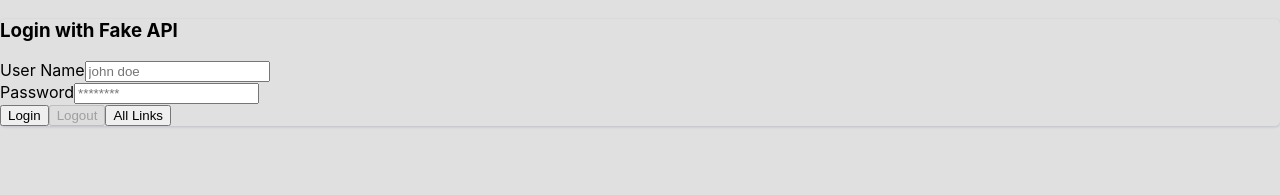
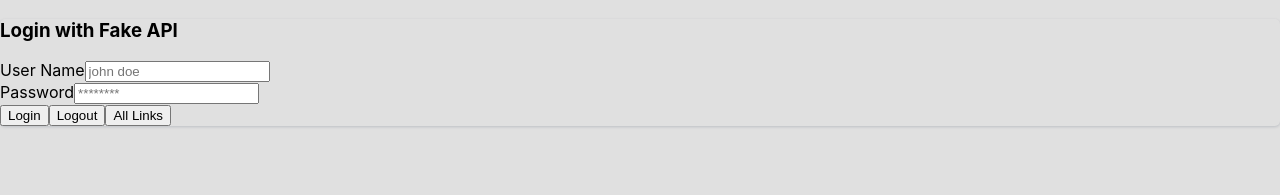
Before and after one commit to Moazam05/react-protected-routes-v6, a React (Create React App) app: page /login in a window 1280 px wide. Shown: the top 195 px of the page. Built offline with nearby package versions, Linux system fonts and the light colour scheme; the HTML template or start-up script is replaced by a standard one.

Commit message:
JSON.parse

```diff
--- a/src/components/LinkPage.js
+++ b/src/components/LinkPage.js
@@ -8,7 +8,7 @@ import { RiGitRepositoryPrivateFill } from 'react-icons/ri';
 import '../assets/styles/LinkPage.css';
 
 const LinkPage = () => {
-  const name = JSON.parse(localStorage.getItem('currentUser'));
+  const name = JSON?.parse(localStorage.getItem('currentUser'));
   const userName = name?.userDetails?.userName;
 
   return (
--- a/src/components/Login.js
+++ b/src/components/Login.js
@@ -16,7 +16,7 @@ const Login = () => {
   const from = location.state?.from?.pathname || '/';
 
   // Local Storage
-  const userCheck = JSON.parse(localStorage.getItem('currentUser'));
+  const userCheck = JSON?.parse(localStorage.getItem('currentUser'));
 
   // React Hook Form
   const {
@@ -152,7 +152,7 @@ const Login = () => {
                   </button>
 
                   <button
-                    disabled={!userCheck?.userDetails?.userName}
+                    disabled={userCheck && !userCheck?.userDetails?.userName}
                     type='button'
                     className='btn btn-danger mb-3'
                     onClick={() => {
```
